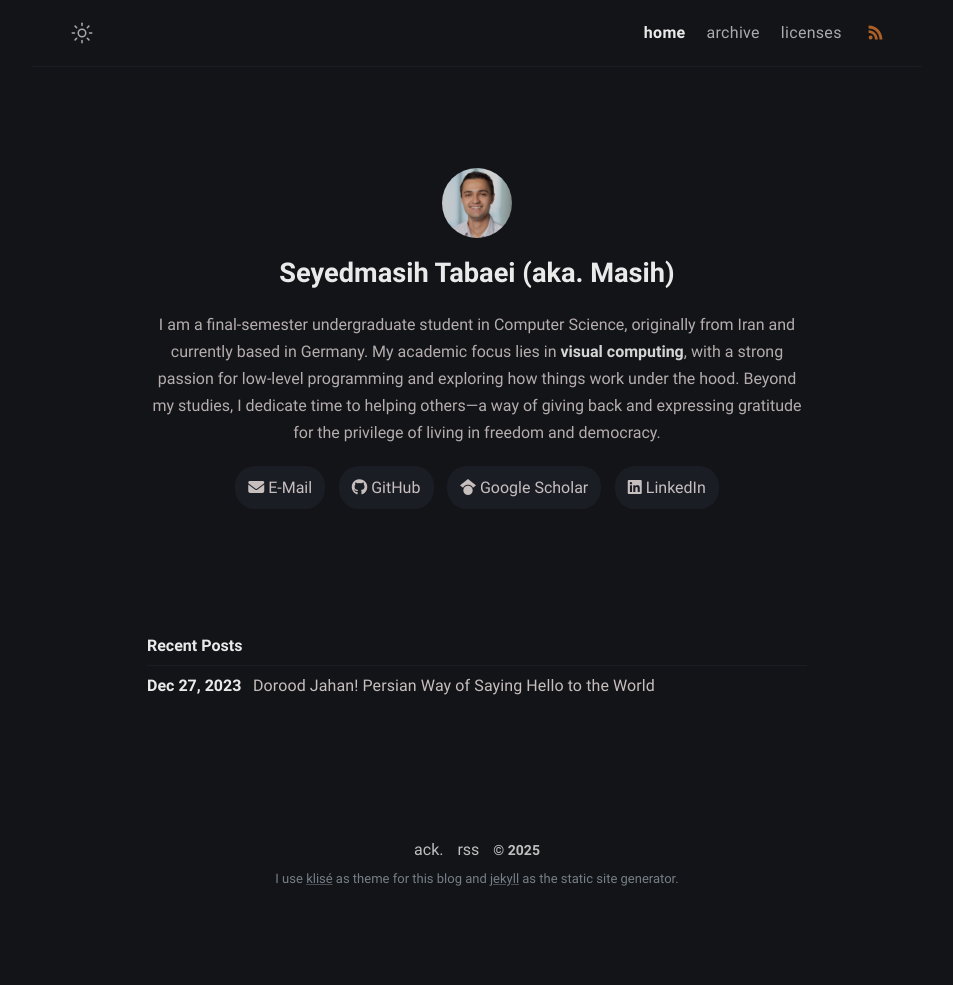
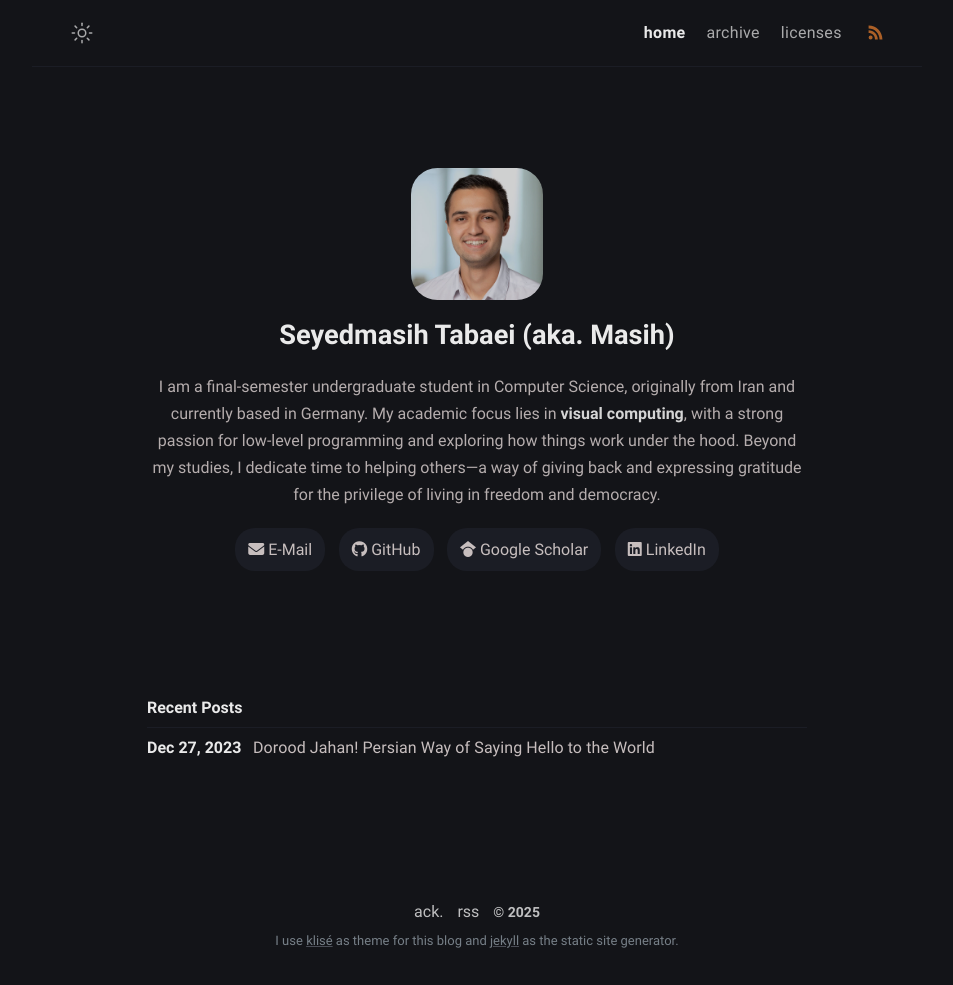
Before and after one commit to Masihtabaei/Masihtabaei.github.io, a Jekyll site: the page built from index.md, in a window 1280 px wide. Shown: the whole page, without its empty margins (163-1116 px from the left). Built offline with Jekyll 4.4.1, drawn with Linux system fonts in a browser that asks for light colours; nearby versions of some CDN libraries; before the commit the page ends 923 px from its top, so only the background shows below that.

Commit message:
Update avatar styling
Make avatar larger and more boxy

```diff
--- a/_sass/klise/_layout.scss
+++ b/_sass/klise/_layout.scss
@@ -189,9 +189,9 @@
   }
 
   .author-avatar {
-    width: 70px;
-    height: 70px;
-    border-radius: 100%;
+    width: 20%;
+    height: 20%;
+    border-radius: 20%;
     user-select: none;
     background-color: $black;
     -ms-user-select: none;
```
